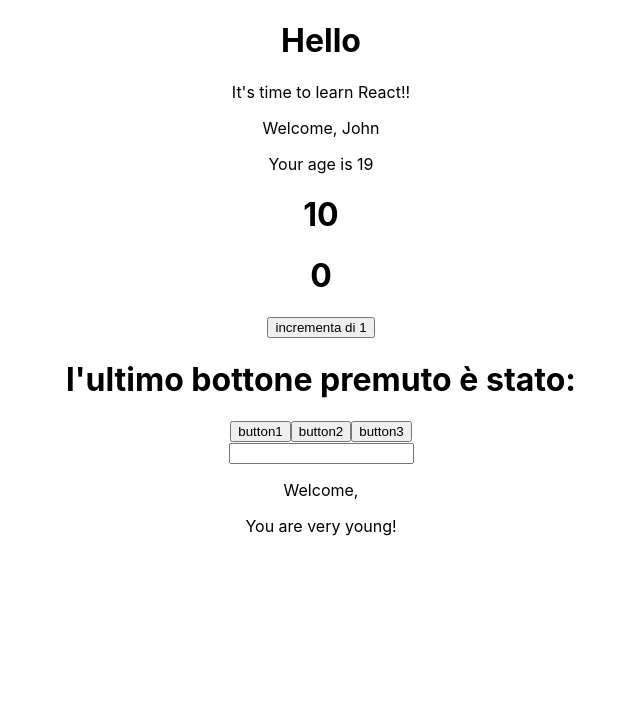
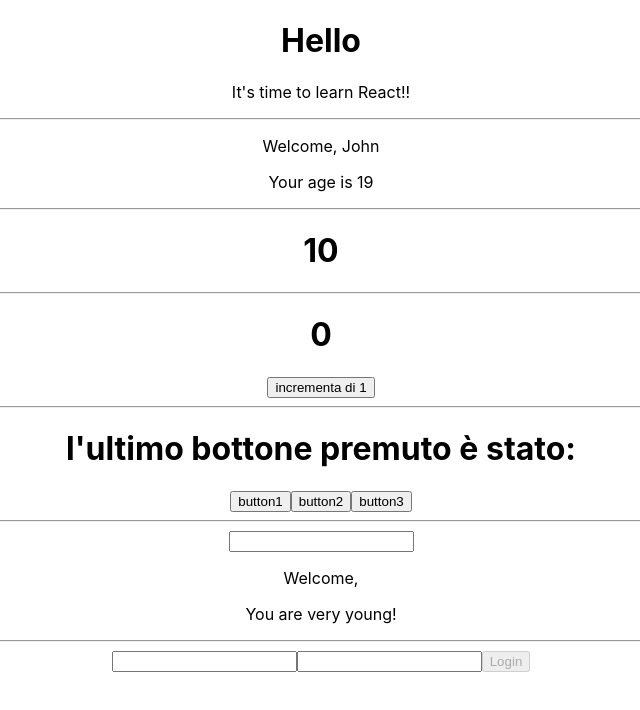
Before and after one commit to elperez365/reactExercises, a React (Create React App) app in the folder appesercizireact/: page / in a window 1280 px wide. Shown: the top 710 px of the page, without its empty margins (319-959 px from the left). Built offline with nearby package versions, Linux system fonts and the light colour scheme.

Commit message:
exercise 19 loaded

```diff
--- a/appesercizireact/src/App.js
+++ b/appesercizireact/src/App.js
@@ -1,23 +1,38 @@
+import React from "react";
+import "./App.css";
+import ClickCounter from "./ClickCounter";
+import ClickTracker from "./ClickTracker";
+import Counter from "./Counter";
+import Hello from "./Hello";
+import Welcome from "./Welcome";
+import InteractiveWelcome from "./InteractiveWelcome";
+import Login from "./login";
 
-import './App.css';
-import ClickCounter from './ClickCounter';
-import ClickTracker from './ClickTracker';
-import Counter from './Counter';
-import Hello from './Hello';
-import Welcome from './Welcome';
-import InteractiveWelcome from './InteractiveWelcome';
+class App extends React.Component {
+  state = {
+    isloged: false,
+  };
 
-function App() {
-  return (
-    <div className="App">
-     <Hello/>
-     <Welcome name="John" age={19}/>
-     <Counter/>
-     <ClickCounter/>
-     <ClickTracker/>
-     <InteractiveWelcome/>
-    </div>
-  );
+  render() {
+    return (
+      <div className="App">
+        <Hello />
+        <hr />
+        <Welcome name="John" age={19} />
+        <hr />
+        <Counter />
+        <hr />
+        <ClickCounter />
+        <hr />
+        <ClickTracker />
+        <hr />
+        <InteractiveWelcome />
+        <hr />
+        <Login/>
+
+      </div>
+    );
+  }
 }
 
 export default App;
--- /dev/null
+++ b/appesercizireact/src/login.js
@@ -0,0 +1,46 @@
+import React from "react";
+
+class Login extends React.Component {
+    state ={
+        username: "",
+        password: ""
+    }
+
+
+
+    handleInputChange = (event) => {
+        event.preventDefault();
+        const name = event.target.name
+        const value = event.target.value
+        this.setState ({
+            [name]: value
+        })
+        const button= document.querySelector("#butt")
+        if (this.state.username.length > 0 && this.state.password.length > 0 ) {
+            button.disabled = false
+        } else button.disabled = true
+
+    }
+
+    onLogin = (event) =>{
+        //non capisco cosa chiede la seconda parte della consegna
+    }
+
+
+
+    render() {
+        return(
+            <div>
+                <form onChange={this.handleInputChange} action="">
+                    <input name="username" type="text" />
+                    <input name="password" type="password" />
+                    <button disabled id="butt" onClick={this.onLogin} name="submit" >Login</button>
+
+                </form>
+            </div>
+        )
+    }
+}
+
+ //NON HO CAPITO LA SECONDA PARTE DELLA CONSEGNA, MANCA QUALCOSA.
+export default Login
```
